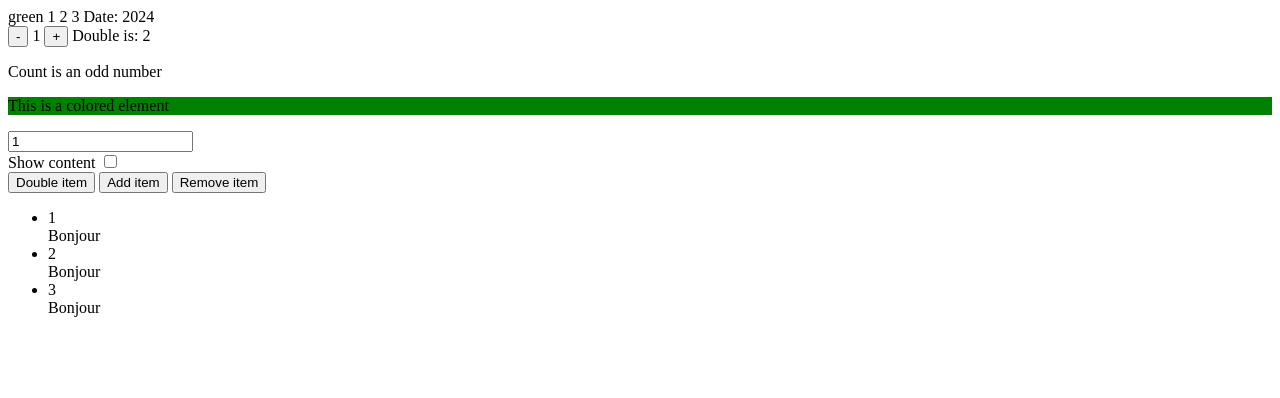
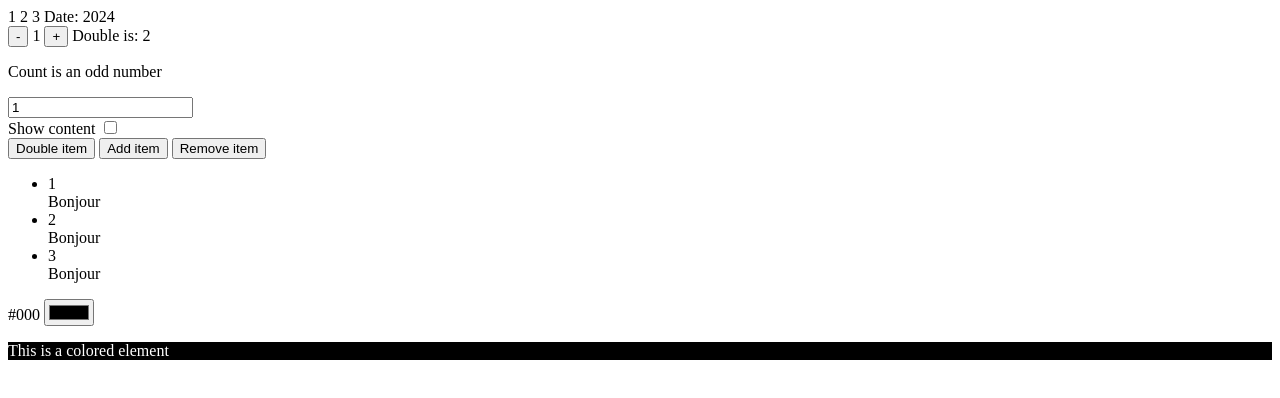
Before and after one commit to alpapie/hubble, a plain HTML site: page index.html in a window 1280 px wide. Drawn offline with Linux system fonts and the light colour scheme.

Commit message:
feat: support multiple data elements

```diff
--- a/hubble.js
+++ b/hubble.js
@@ -109,20 +109,28 @@ window.hubble = {
     }
   },
   start() {
-    this.root = document.querySelector('[x-data]');
-    const dataString = this.root.getAttribute('x-data');
-    this.data = new Proxy(eval(`(${dataString})`), {
+    const dataElements = document.querySelectorAll('[x-data]');
+    dataElements.forEach((element) => {
+      const dataString = element.getAttribute('x-data');
+      console.log(dataString);
+      const dataObject = eval(`(${dataString})`);
+      this.initializeComponent(dataObject, element);
+    });
+    this.init = false;
+  },
+  initializeComponent(data, container) {
+    const proxyData = new Proxy(data, {
       set: (target, key, value) => {
         target[key] = value;
-        this.updateDOM()
+        this.updateDOM(container);
         return true;
       }
     });
-    this.updateDOM()
-    this.init = false;
+    this.data = proxyData;
+    this.updateDOM(container);
   },
-  updateDOM() {
-    this.walkDom(this.root, (el) => {
+  updateDOM(container) {
+    this.walkDom(container, (el) => {
       for (const attr of el.attributes) {
         let { name, value } = attr;
         if (name.startsWith('x-bind') || name.startsWith(':')) {
--- a/index.html
+++ b/index.html
@@ -14,17 +14,15 @@
 </head>
 
 <body>
-  <div x-data="{count: 1, color:'green', list: [1, 2, 3], isShow: false}">
-    <!-- <button @click="count++">+</button> -->
-    <span x-text="color"></span>
+  <div x-data="{count: 1, list: [1, 2, 3], isShow: false}">
     <span x-text="list[0]"></span>
     <span x-text="list[1]"></span>
     <span x-text="list[2]"></span>
     <span x-text="'Date: ' + new Date().getFullYear()"></span>
     <div>
-      <button @click="count--; console.log('decrement', count)">-</button>
+      <button @click="count--">-</button>
       <span x-text="count"></span>
-      <button @click="count++; console.log('increment', count)">+</button>
+      <button @click="count++">+</button>
       <span x-text="'Double is: ' + (count * 2)"></span>
     </div>
     <div x-if="count % 2 === 0">
@@ -33,23 +31,12 @@
     <div x-else>
       <p>Count is an odd number</p>
     </div>
-    <div x-bind:style="'background-color:' + color">
-      <p :style="'color:' + (count % 2 === 0 ? 'white' : 'black')">This is a colored element</p>
-    </div>
     <input type="number" x-model="count">
     <div>
       <label for="show">Show content</label>
       <input id="show" type="checkbox" x-model="isShow">
       <p x-if="isShow">Content to show</p>
     </div>
-    <!-- <button @click="count--">-</button>
-
-
-    <input type="text" x-model="color">
-
-    <div x-bind:style="'background-color:' + color">
-      <p :class="'white'">This is a colored element</p>
-    </div> -->
 
     <button @click="list = [...list.map(v => v*2)]">Double item</button>
     <button @click="list = [...list, list[list.length - 1] + 1]">Add item</button>
@@ -60,9 +47,16 @@
       <span>Bonjour</span>
     </ul>
   </div>
+  <div x-data="{color: '#000'}">
+    <span x-text="color"></span>
+    <input x-model="color" type="color" />
+    <div x-bind:style="'background-color:' + color">
+      <p :class="'white'">This is a colored element</p>
+    </div>
+  </div>
 
   <!-- <script src="./Alpapie.js"></script> -->
-  <script src="./hubble.js"></script>
+  <script preload src="./hubble.js"></script>
 </body>
 
 </html>
```
